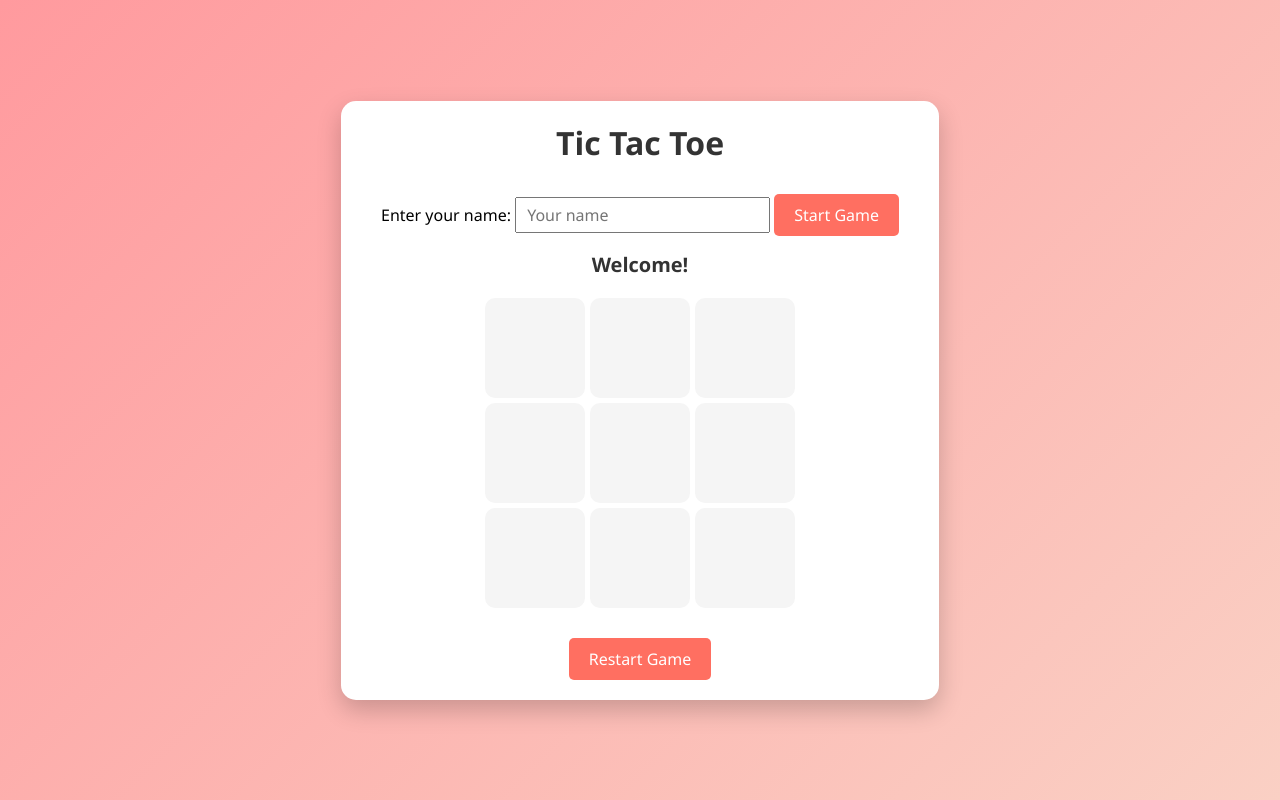
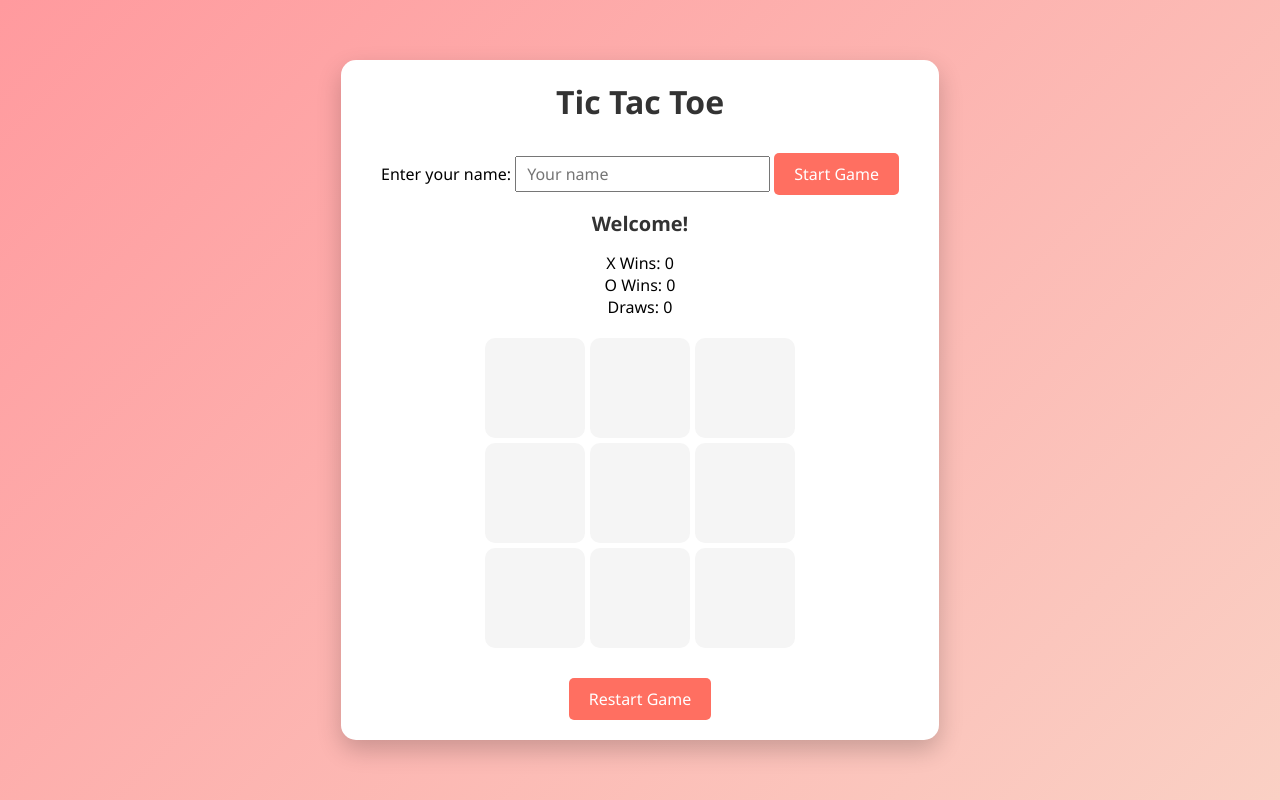
Before and after one commit to Sayed24/Tic-tac-toe, a plain HTML site: page index.html in a window 1280 px wide. Drawn offline with Linux system fonts and the light colour scheme.

Commit message:
Update index.html

```diff
--- a/index.html
+++ b/index.html
@@ -1,4 +1,3 @@
-
 <!DOCTYPE html>
 <html lang="en">
 <head>
@@ -10,12 +9,21 @@
 <body>
     <div class="container">
         <h1>Tic Tac Toe</h1>
-        <div class="player-name">
+
+        <div class="player-setup">
             <label for="player">Enter your name:</label>
             <input type="text" id="player" placeholder="Your name">
             <button id="startBtn">Start Game</button>
         </div>
+
         <h2 id="currentPlayer">Welcome!</h2>
+
+        <div class="scoreboard">
+            <div>X Wins: <span id="xScore">0</span></div>
+            <div>O Wins: <span id="oScore">0</span></div>
+            <div>Draws: <span id="drawScore">0</span></div>
+        </div>
+
         <div class="board">
             <div class="cell" data-cell></div>
             <div class="cell" data-cell></div>
@@ -27,6 +35,7 @@
             <div class="cell" data-cell></div>
             <div class="cell" data-cell></div>
         </div>
+
         <button id="restartBtn">Restart Game</button>
     </div>
 
```
